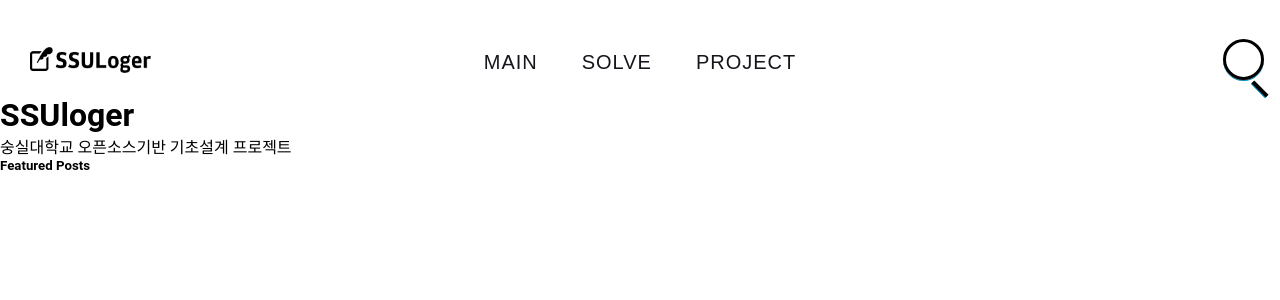
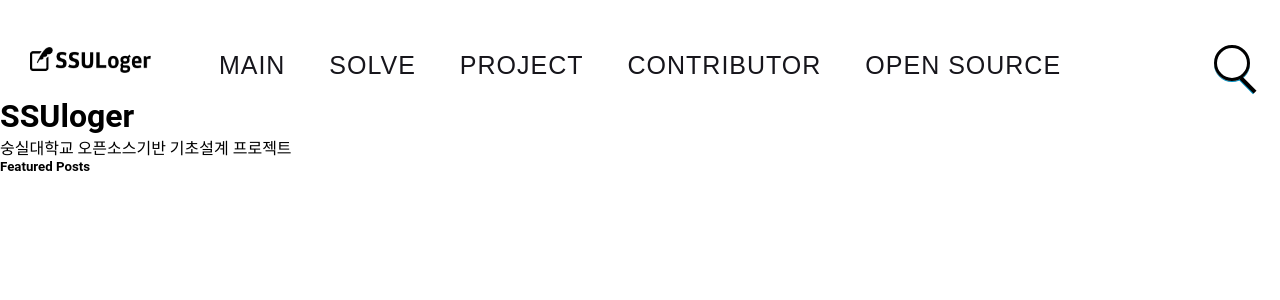
Before and after one commit to qdwns9704/SSULoger, a Jekyll site: the page built from index.html, in a window 1280 px wide. Shown: the top 300 px of the page. Built offline with Jekyll 4.4.1, drawn with Linux system fonts in a browser that asks for light colours; nearby versions of some CDN libraries; library files that are not in the unit come from our copies; comment, search, counter and statistics services are not loaded.

Commit message:
modify search box

```diff
--- a/_includes/header.html
+++ b/_includes/header.html
@@ -7,6 +7,8 @@
     <a href="{{ base_path }}/">MAIN</a>
     <a href="{{ base_path }}/solve/">SOLVE</a>
     <a href="{{ base_path }}/project/">PROJECT</a>
+    <a href="{{ base_path }}/contributor/">CONTRIBUTOR</a>
+    <a href="{{ base_path }}/opensource/">OPEN SOURCE</a>
   </nav>
 
   <div class="flexbox">
--- a/assets/css/screen.css
+++ b/assets/css/screen.css
@@ -48,7 +48,7 @@
   text-decoration:none;
   color:#16151b;
   margin:0 20px;
-  font-size:20px;
+  font-size:25px;
   letter-spacing:1px;
   position:relative;
   top: 1px;
@@ -121,10 +121,12 @@
  display: flex;
  justify-content: flex-end;
  align-items: top;
+ margin-right: : 30px;
 }
 
 .search {
  margin: 16px;
+ margin-right: 30px;
 }
 
 .search > h3 {
@@ -142,15 +144,15 @@
  display: inline-block;
  position: relative;
 }
-
+/*돋보기 작대기*/
 .search > div:after {
  content: "";
  background: black;
  width: 4px;
  height: 20px;
  position: absolute;
- top: 40px;
- right: 2px;
+ top: 30px;
+ right: 0px;
  transform: rotate(135deg);
  box-shadow: 1px 0 #0091c2;
 }
@@ -160,8 +162,8 @@
  font-size: 16px;
  background: transparent;
   /*돋보기*/
- width: 15px;
- height: 15px;
+ width: 10px;
+ height: 10px;
  padding: 10px;
  border: solid 3px black;
  outline: none;
```
